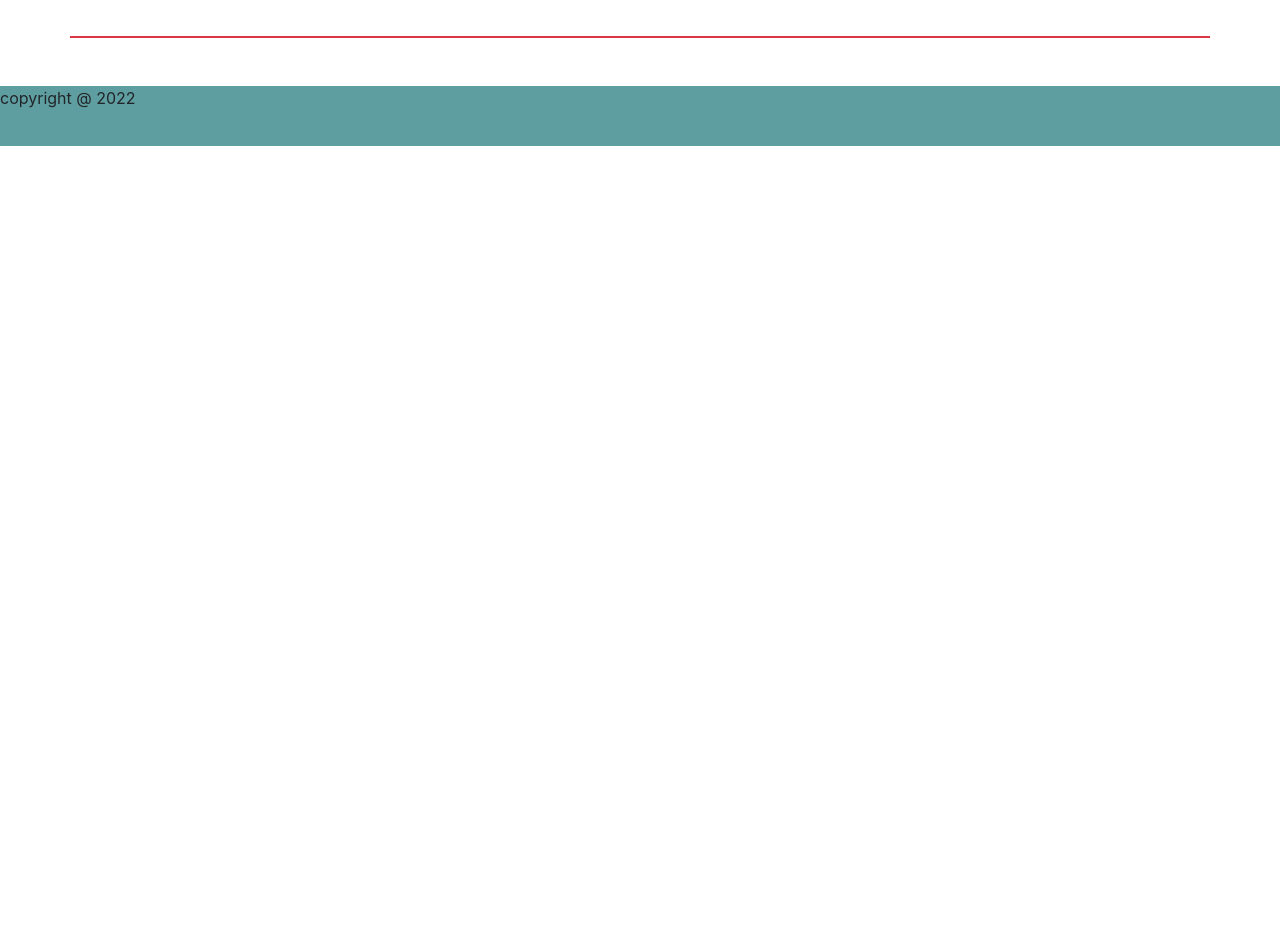
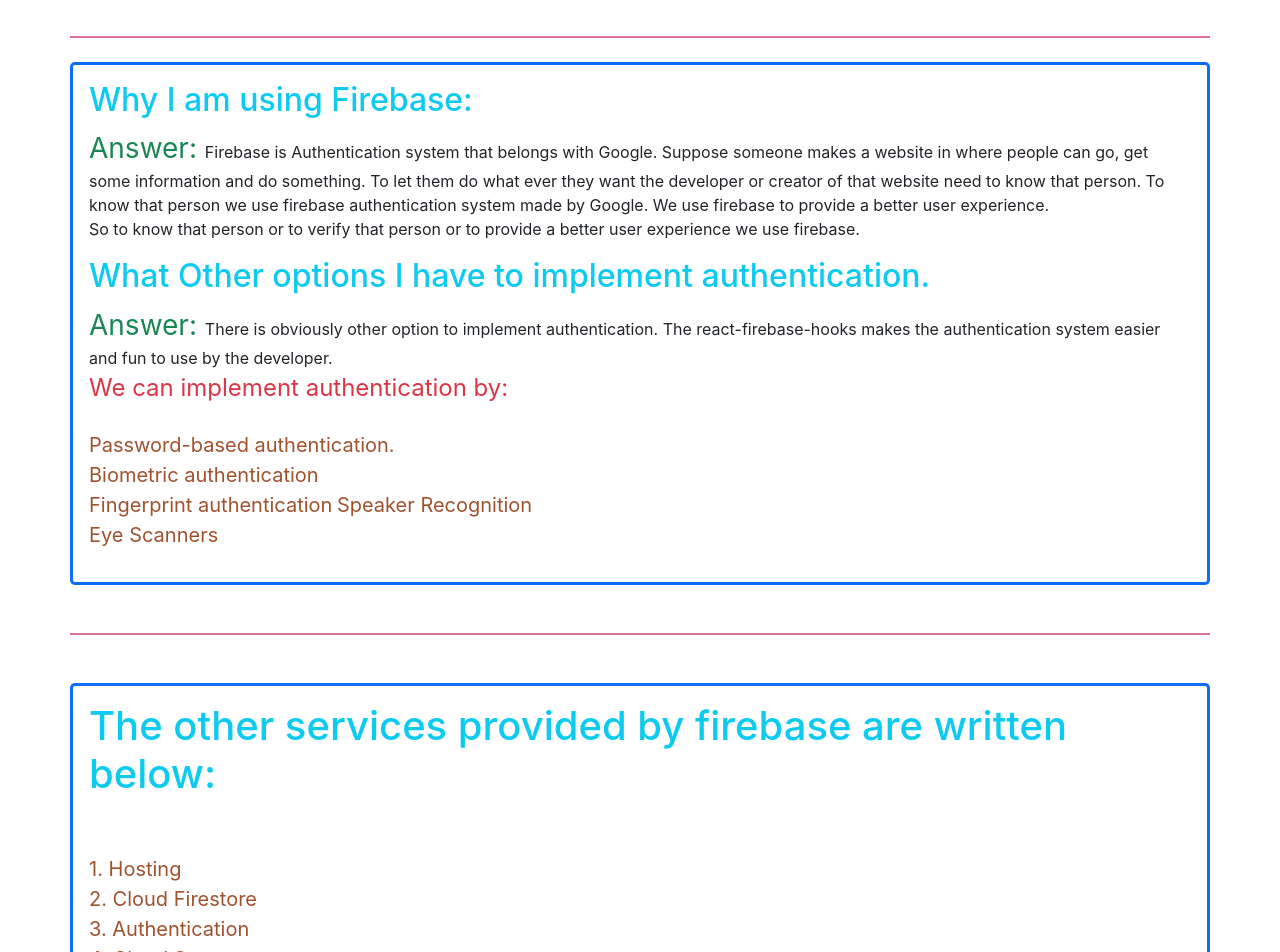
Before and after one commit to ShakilJoy31/wild-photography-website, a React (Create React App) app: page /blog in a window 1280 px wide. Shown: the part 440-1392 px from the top of the page. Before the commit the page ends 800 px from the top, so only its background shows below. Built offline with nearby package versions, Linux system fonts and the light colour scheme; no server answers.

Commit message:
Email varification and password reset mail is set for authentication

```diff
--- a/package.json
+++ b/package.json
@@ -12,6 +12,7 @@
     "react-firebase-hooks": "^5.0.3",
     "react-router-dom": "^6.3.0",
     "react-scripts": "5.0.1",
+    "react-toastify": "^8.2.0",
     "web-vitals": "^2.1.4"
   },
   "scripts": {
--- a/src/Blog/Blog.js
+++ b/src/Blog/Blog.js
@@ -18,10 +18,40 @@
                 </div>
             </div>
 
-            <div className='bg-danger container mt-5' style={{height: '2px'}}></div>
+            <div className='container mt-5' style={{ height: '2px', backgroundColor: 'palevioletred' }}></div>
 
-            <div>
+            <div className='container border border-3 p-3 rounded-3 mt-4 border-primary'>
+                <div>
+                    <h2 className='text-info'>Why I am using Firebase: </h2>
+                    <p>
+                        <span className='fs-3 text-success'>Answer: </span>  Firebase is Authentication system that belongs with Google. Suppose someone makes a website in where people can go, get some information and do something. To let them do what ever they want the developer or creator of that website need to know that person. To know that person we use firebase authentication system made by Google. We use firebase to provide a better user experience. <br /> So to know that person or to verify that person or to provide a better user experience we use firebase.
+                    </p>
+                    <h2 className='text-info'>What Other options I have to implement authentication. </h2>
+                    <p>
+                        <span className='fs-3 text-success'>Answer: </span> There is obviously other option to implement authentication. The react-firebase-hooks makes the authentication system easier and fun to use by the developer. <br />
+                        <span style={{ color: 'sienna' }} className='fs-4 text-danger'> We can implement authentication by:</span> <br /> <br /><span style={{ color: 'sienna' }} className='fs-5'>Password-based authentication. </span>
+                        <br />
+                        <span style={{ color: 'sienna' }} className='fs-5'>Biometric authentication</span>
+                        <br />
+                        <span style={{ color: 'sienna' }} className='fs-5'>Fingerprint authentication</span> <span style={{ color: 'sienna' }} className='fs-5'>Speaker Recognition</span>
+                        <br />
+                        <span style={{ color: 'sienna' }} className='fs-5'>Eye Scanners</span>
+                    </p>
+                </div>
 
+            </div>
+
+            <div className='container mt-5' style={{height: '2px', backgroundColor: 'palevioletred'}}></div>
+
+            <div className='container border border-3 p-3 rounded-3 border-primary mt-5'>
+                <h1 className='text-info'>The other services provided by firebase are written below: </h1>
+                <p> <br /> <br /><span style={{ color: 'sienna' }} className='fs-5'>1. Hosting </span>
+                        <br />
+                        <span style={{ color: 'sienna' }} className='fs-5'>2. Cloud Firestore</span>
+                        <br />
+                        <span style={{ color: 'sienna' }} className='fs-5'>3. Authentication</span> <br /> <span style={{ color: 'sienna' }} className='fs-5'>4. Cloud Storage</span>
+                        <br />
+                        <span style={{ color: 'sienna' }} className='fs-5'>5. Google Analytics</span></p>
             </div>
         </div>
     );
--- a/src/Home/ShowSample.css
+++ b/src/Home/ShowSample.css
@@ -2,5 +2,4 @@
     border: 2px solid saddlebrown;
     border-radius: 10px;
     padding: 3px;
-
 }
--- a/src/LogIn/Login.js
+++ b/src/LogIn/Login.js
@@ -1,5 +1,5 @@
 import React, { useState } from 'react';
-import { useSignInWithEmailAndPassword, useSignInWithGithub, useSignInWithGoogle } from 'react-firebase-hooks/auth';
+import { useSendPasswordResetEmail, useSignInWithEmailAndPassword, useSignInWithGithub, useSignInWithGoogle } from 'react-firebase-hooks/auth';
 import { Link, useLocation, useNavigate } from 'react-router-dom';
 import auth from '../firebase.init';
 import Loading from '../SheredComponents/Loading';
@@ -11,6 +11,10 @@
         loading,
         error,
     ] = useSignInWithEmailAndPassword(auth);
+
+    const [sendPasswordResetEmail, sendingResetMail, ResetMailError] = useSendPasswordResetEmail(
+        auth
+      );
 
     const [signInWithGoogle, googleUser, googleLoading, googleError] = useSignInWithGoogle(auth);
 
@@ -37,6 +41,12 @@
         event.preventDefault();
         signInWithEmailAndPassword(email, password);
     }
+
+    const handlePasswordResetButton = async () =>{
+        await sendPasswordResetEmail(email);
+    }
+
+
 
     const handleSignInWithGoogleButton = () => {
         signInWithGoogle();
@@ -70,6 +80,8 @@
                 </div>
                 <div>
                     <p className='fs-5'>New to Wild Photography World? <span><Link className='text-decoration-none' to='/signup'>Sign Up</Link></span></p>
+
+                    <p className='fs-5'>Forget password? <span><Link onClick={handlePasswordResetButton} className='text-decoration-none' to='/login'>Click here</Link></span></p>
                 </div>
                 <div>
                     {
@@ -77,6 +89,12 @@
                     }
                     {
                         error && <p className='text-danger text-center'>{error.message}</p>
+                    }
+                    {
+                        ResetMailError && <p className='text-danger text-center'>{ResetMailError.message}</p>
+                    }
+                    {
+                        sendingResetMail && <Loading></Loading>
                     }
                 </div>
                 <button type="submit" class="btn btn-primary w-50 d-block mx-auto">Log In</button>
--- a/src/SignUp/SignUp.js
+++ b/src/SignUp/SignUp.js
@@ -1,16 +1,22 @@
 import React, { useState } from 'react';
 import { Link, useNavigate } from 'react-router-dom';
-import { useCreateUserWithEmailAndPassword } from 'react-firebase-hooks/auth';
+import { useCreateUserWithEmailAndPassword, useSendEmailVerification, useSendPasswordResetEmail } from 'react-firebase-hooks/auth';
 import auth from '../firebase.init';
 import Loading from '../SheredComponents/Loading';
 
 const SignUp = () => {
+    const [sendEmailVerification, sendingEmail, sendingEmailError] = useSendEmailVerification(
+        auth
+      );
+
+
     const [
         createUserWithEmailAndPassword,
         user,
         loading,
         error,
-      ] = useCreateUserWithEmailAndPassword(auth);
+      ] = useCreateUserWithEmailAndPassword(auth, {sendEmailVerification: true});
+
     const [email, setEmail] = useState('');
     const [password, setPassword] = useState('');
     const [name, setName] = useState('');
@@ -30,9 +36,10 @@
         setAddress(event.target.value);
     }
 
-    const handleOnSubmitButton = event => {
+    const handleOnSubmitButton = async (event) => {
         event.preventDefault();
         createUserWithEmailAndPassword(email, password);
+        await sendEmailVerification();
     }
     const navigate = useNavigate();
     if(user){
@@ -74,9 +81,12 @@
                     {
                         error && <p className='text-danger text-center'>{error.message}</p>
                     }
+
                 </div>
                 <div>
                     <p className='fs-5'>Already have an Account? <span><Link className='text-decoration-none' to='/login'>Log In</Link></span></p>
+
+
                 </div>
                 <button type="submit" class="btn w-50 d-block mx-auto btn-primary">Sign Up</button>
             </form>
```
Also changed, not shown: 1 other file (tests, documents, lock files or other folders).
